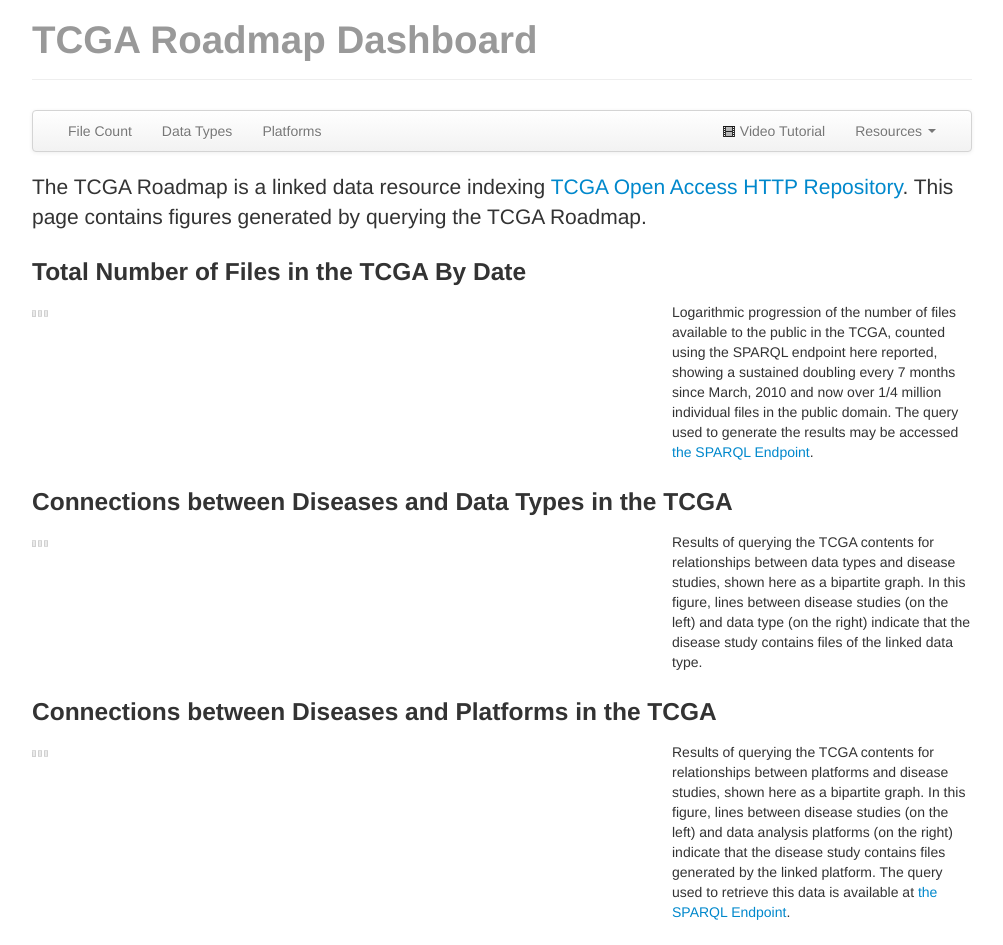
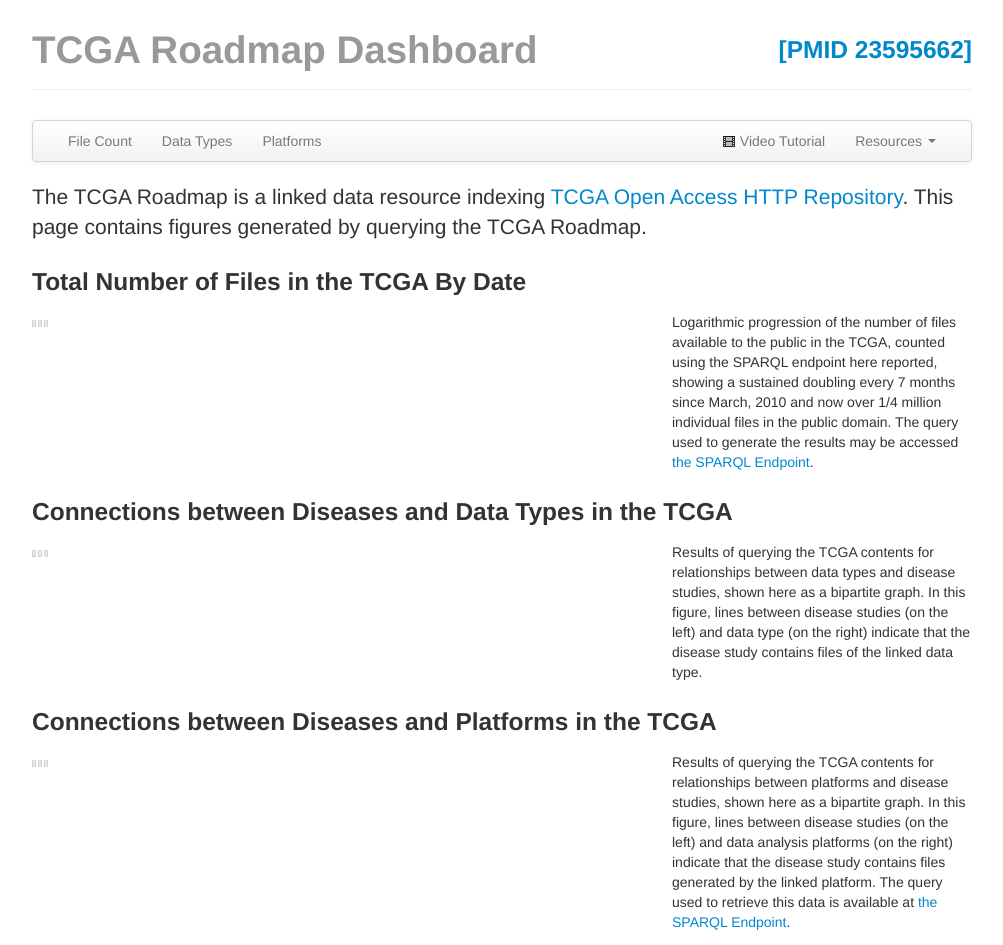
Before and after one commit to tcga/Roadmap, a plain HTML site: page index.html in a window 1280 px wide. Shown: the top 945 px of the page, without its empty margins (138-1141 px from the left). Drawn offline with Linux system fonts and the light colour scheme; a script that the page names is missing.

Commit message:
Added link to pubmed

```diff
--- a/index.html
+++ b/index.html
@@ -15,7 +15,16 @@
 
     <!-- Header -->
     <div class="page-header">
-      <h1 id="top" class="muted">TCGA Roadmap Dashboard</h1>
+      <div class="row-fluid">
+        <div class="span8">
+          <h1 id="top" class="muted">
+            TCGA Roadmap Dashboard
+          </h1>
+        </div>
+        <div class="span4">
+          <h3 class="pull-right"><a href="http://www.ncbi.nlm.nih.gov/pubmed/23595662">[PMID  23595662]</a></h3>
+        </div>
+      </div>
     </div>
 
     <div class="navbar">
```
